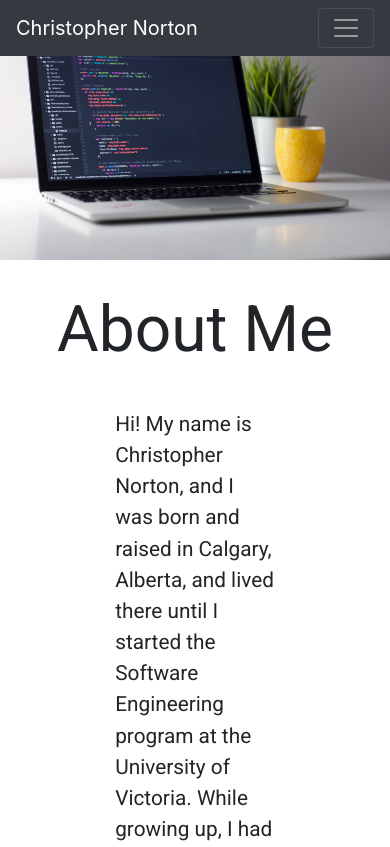
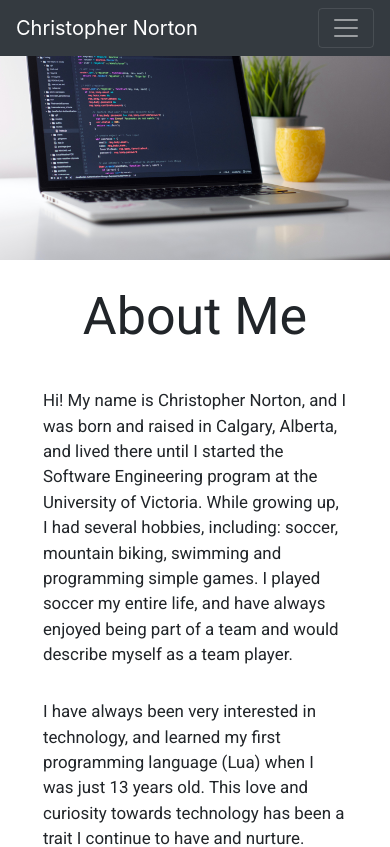
Before and after one commit to ChrisWNorton/portfolio, a React (Create React App) app: page /about in a window 390 px wide. Shown: the top 847 px of the page. Built offline with nearby package versions, Linux system fonts and the light colour scheme.

Commit message:
make responsive

```diff
--- a/src/pages/About.tsx
+++ b/src/pages/About.tsx
@@ -8,12 +8,19 @@ const Outer = styled.div`
     h1{
         font-size: 4em;
     }
+    @media only screen and (max-width: 768px){
+        font-size: 13px;
+    }
 `
 
 const Text = styled.div`
     padding: 2rem 4em 0 4em;
     text-align:left;
     font-size:1.3em;
+    @media only screen and (max-width: 768px){
+        padding: 2rem 1em 0 1em;
+    }
+
 `
 
 const TextHolder = styled.div`
@@ -22,10 +29,19 @@ const TextHolder = styled.div`
     margin: 2em;
 `
 
+const Img = styled.img`
+    width: 100%;
+    height:20%;
+    @media only screen and (max-width: 768px){
+        height: 60%;
+    }
+
+`
+
 function About() {
     return(
       <Outer>
-        <img src={require("../assets/AboutImage.jpg")} style={{ width: '100%', height: '40%' }} />
+        <Img src={require("../assets/AboutImage.jpg")}/>
         <TextHolder>
           <h1>About Me</h1>
           <Text>
```
